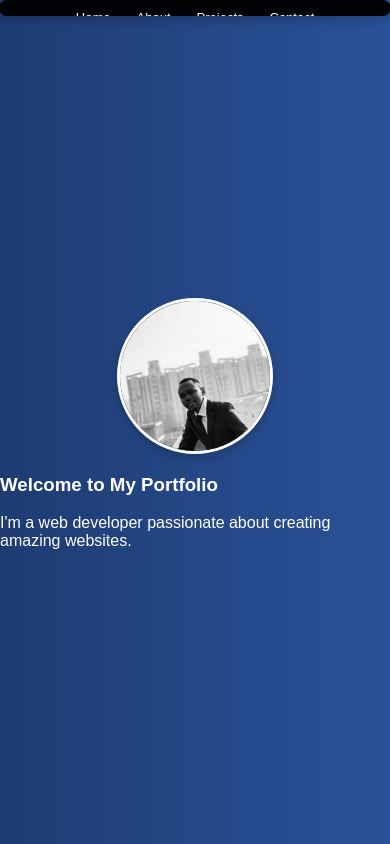
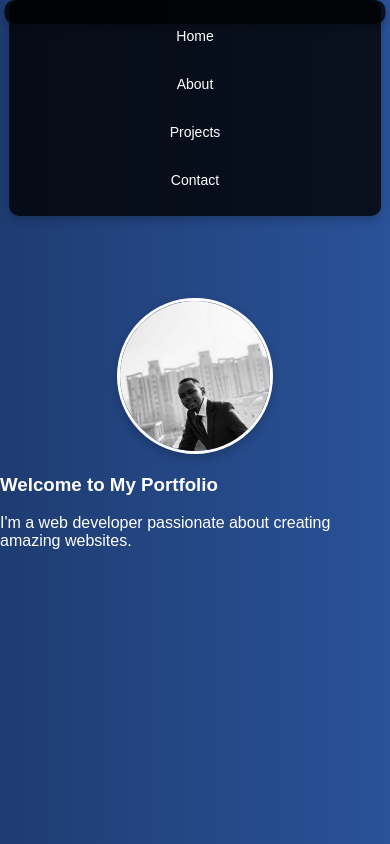
Before and after one commit to covenantmuriwo/my-portfolio, a website: page public/index.html in a window 390 px wide. Drawn offline with Linux system fonts and the light colour scheme.

Commit message:
feat: update styles with responsive nav, glassmorphism form, and project cards

```diff
--- a/public/css/styles.css
+++ b/public/css/styles.css
@@ -26,13 +26,6 @@ nav {
     display: flex;
     gap: 20px;
     box-shadow: 0 4px 10px rgba(0, 0, 0, 0.2);
-    overflow-x: auto; /* Allow horizontal scrolling if needed */
-    -webkit-overflow-scrolling: touch; /* Smooth scroll on iOS */
-    scrollbar-width: none; /* Hide scrollbar for modern browsers */
-}
-
-nav::-webkit-scrollbar {
-    display: none; /* Hide scrollbar for Chrome/Safari */
 }
 
 nav ul {
@@ -41,8 +34,6 @@ nav ul {
     justify-content: center;
     margin: 0;
     padding: 0;
-    flex-wrap: nowrap; /* Force items to stay in one row */
-    min-width: 100%; /* Ensure it can expand beyond viewport if needed */
 }
 
 nav ul li {
@@ -55,7 +46,6 @@ nav ul li a {
     font-size: 16px;
     padding: 10px 15px;
     transition: 0.3s;
-    white-space: nowrap; /* Prevent line breaks */
 }
 
 /* Hover effect */
@@ -64,39 +54,43 @@ nav ul li a:hover {
     border-radius: 5px;
 }
 
-/* Responsive Fix – KEEP HORIZONTAL ON MOBILE */
+/* Responsive Fix – FIXED VERSION */
 @media (max-width: 768px) {
     nav {
-        width: 95%;
-        padding: 10px 10px;
-        gap: 10px;
+        flex-direction: column;
+        align-items: center;
+        width: 90%;
+        padding: 12px 15px;
+        transform: translateX(-50%);
+        left: 50%;
+    }
+
+    nav ul {
+        flex-direction: column;
+        align-items: center;
+        width: 100%;
     }
 
     nav ul li {
-        margin: 0 8px;
+        margin: 8px 0;
+        width: 100%;
+        text-align: center;
     }
 
     nav ul li a {
-        font-size: 14px;
-        padding: 8px 10px;
+        display: block;
+        width: 100%;
+        box-sizing: border-box;
+        font-size: 16px;
+        padding: 10px 15px;
     }
 }
 
-/* For very small screens (like iPhone SE) */
+/* Extra safety for very small screens */
 @media (max-width: 480px) {
-    nav {
-        width: 98%;
-        padding: 8px 5px;
-        gap: 5px;
-    }
-
-    nav ul li {
-        margin: 0 5px;
-    }
-
     nav ul li a {
-        font-size: 13px;
-        padding: 6px 8px;
+        font-size: 14px;
+        padding: 8px 10px;
     }
 }
 
```
